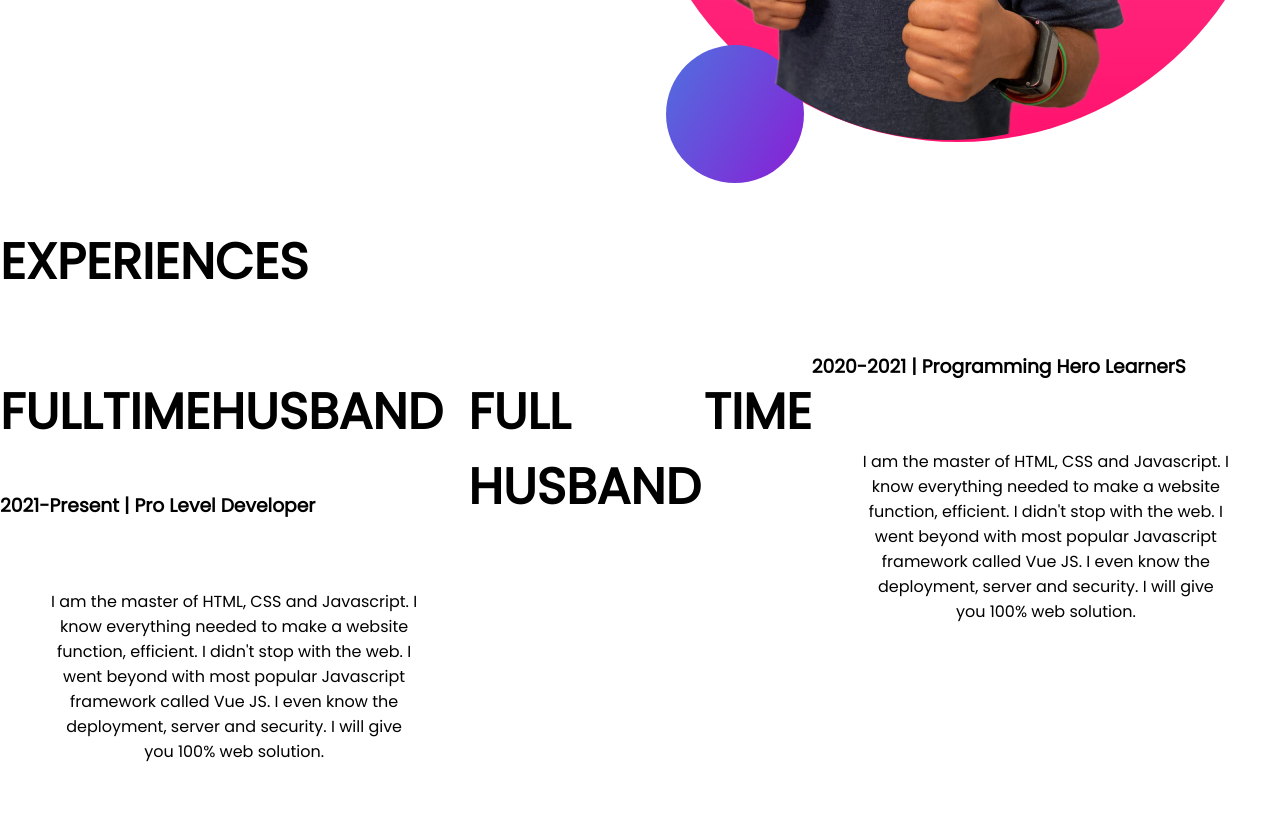
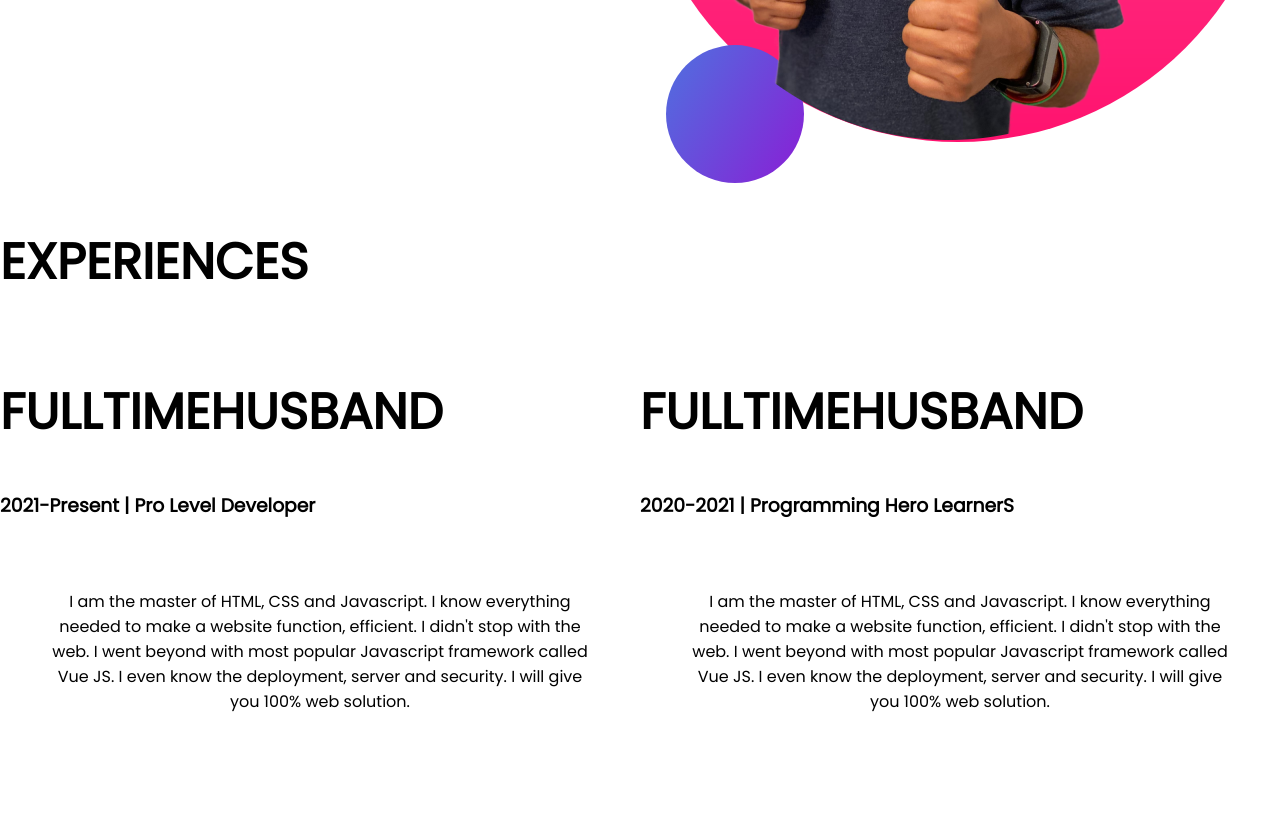
Before and after one commit to arnobbb/developer-portfolio, a plain HTML site: page index.html in a window 1280 px wide. Shown: the part 1338-2152 px from the top of the page. After the commit the page ends 2102 px from the top, so only its background shows below. Drawn offline with Linux system fonts and the light colour scheme.

Commit message:
nnth commit

```diff
--- a/index.html
+++ b/index.html
@@ -60,8 +60,9 @@
                 JS. I even know the deployment, server and security. I will give you 100% web solution.</p>
 
         </div>
-        <h1>FULL TIME HUSBAND</h1>
+
         <div class="hwidth">
+            <h1>FULLTIMEHUSBAND</h1>
 
             <h3 class="hthree">2020-2021 | Programming Hero LearnerS</h3>
             <p>I am the master of HTML, CSS and Javascript. I know everything needed to make a website function,
```
